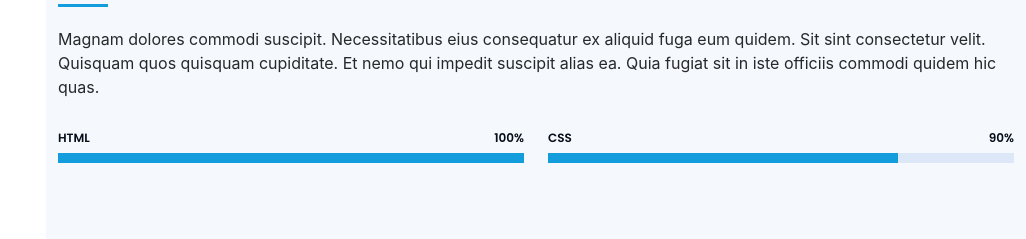
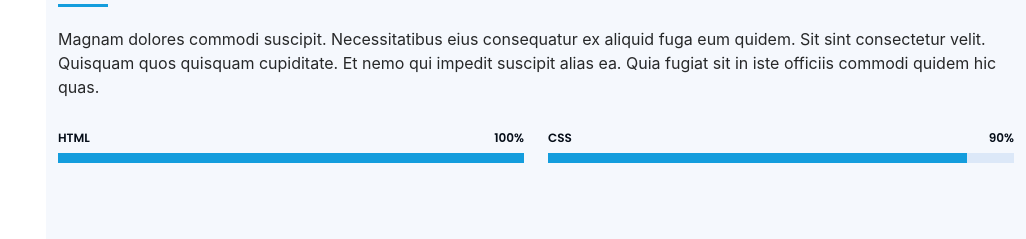
Before and after one commit to solutionsofweb/bootstrap-react, a React (Create React App) app: page / in a window 1280 px wide. Shown: the part 2040-2279 px from the top of the page, without its empty margins (254-1280 px from the left). Built offline with nearby package versions, Linux system fonts and the light colour scheme.

Commit message:
skill progress bar handled while setting css with, we'll try to use the js library way point.

```diff
--- a/src/components/skills.jsx
+++ b/src/components/skills.jsx
@@ -1,11 +1,11 @@
 import React, { Component, useEffect } from 'react';
 
-const Skills = () => {
-    useEffect(() => {
-      let skillsContent = [{skill: "html", level: 100}, {skill: "css", level: 90}];
+class Skills extends Component {
+    state = {
+      skillsContent: [{skill: "html", level: 100}, {skill: "css", level: 90}]
+    }
 
-    }, [])
-
+    render(){
       return (
           <section id="skills" className="skills section-bg">
               <div className="container">
@@ -14,26 +14,23 @@ const Skills = () => {
                     <p>Magnam dolores commodi suscipit. Necessitatibus eius consequatur ex aliquid fuga eum quidem. Sit sint consectetur velit. Quisquam quos quisquam cupiditate. Et nemo qui impedit suscipit alias ea. Quia fugiat sit in iste officiis commodi quidem hic quas.</p>
                   </div>
                   <div className="row skills-content">
-                  <div className="col-lg-6" data-aos="fade-up">
+                    {
+                      this.state.skillsContent.map(skill => (
+                        <div key={skill.skill} className="col-lg-6" data-aos="fade-up">
                           <div className="progress">
-                        <span className="skill">HTML <i className="val">100%</i></span>
+                            <span className="skill">{skill.skill} <i className="val">{`${skill.level}%`}</i></span>
                             <div className="progress-bar-wrap">
-                            <div className="progress-bar" role="progressbar" aria-valuenow={100} aria-valuemin={0} aria-valuemax={100} style={{width: "100%"}} />
+                                <div className="progress-bar" role="progressbar" aria-valuenow={skill.skill} aria-valuemin={0} aria-valuemax={100} style={{width: `${skill.level}%`}} />
                             </div>
                           </div>
                         </div>
-                  <div className="col-lg-6" data-aos="fade-up">
-                      <div className="progress">
-                        <span className="skill">CSS <i className="val">90%</i></span>
-                        <div className="progress-bar-wrap">
-                            <div className="progress-bar" role="progressbar" aria-valuenow={90} aria-valuemin={0} aria-valuemax={100} style={{width: "75%"}} />
-                        </div>
-                      </div>
-                  </div>
+                      ))
+                    }
                   </div>
               </div>
           </section>
       );
     }
+}
 
 export default Skills;
```
Lines whose indentation alone changed are shown as unchanged.
